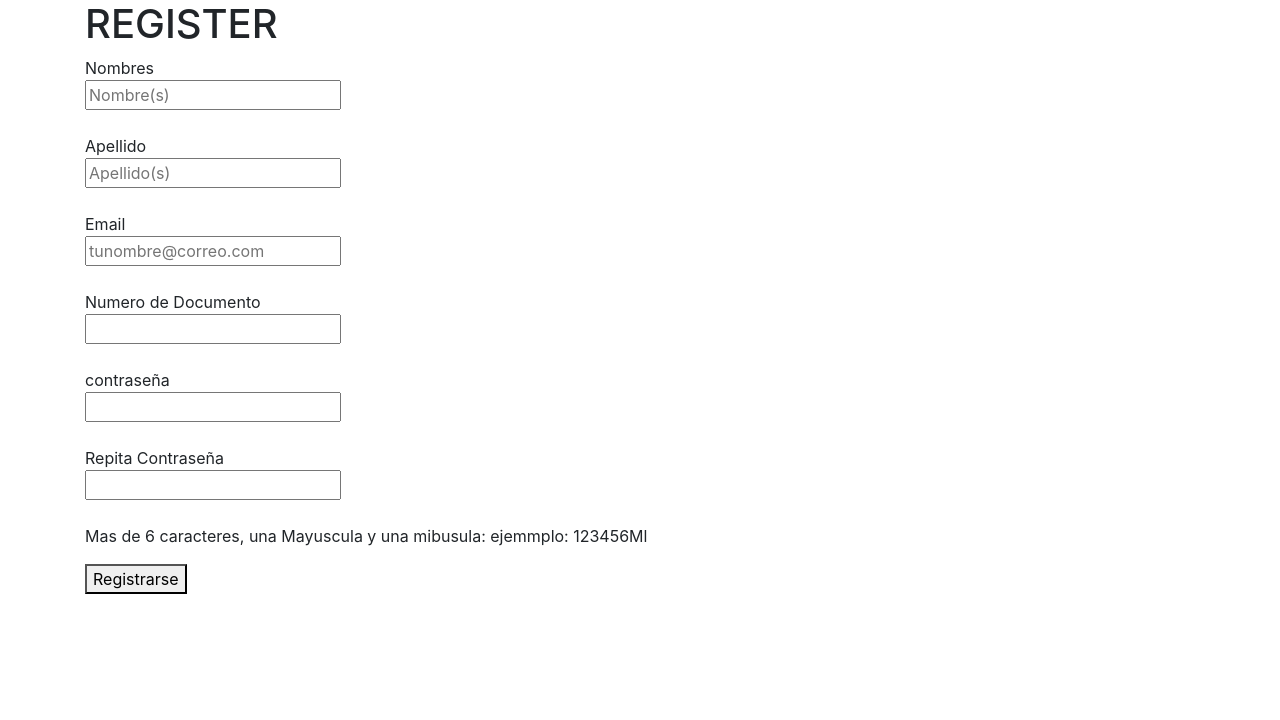
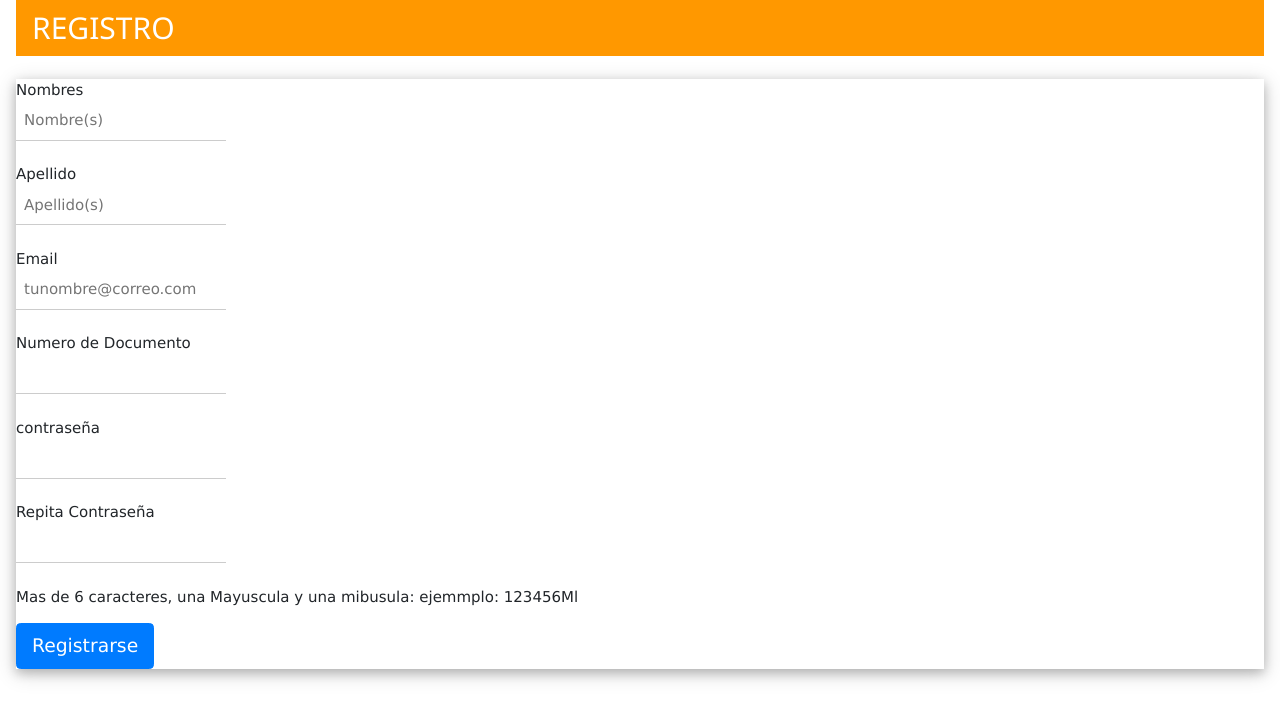
Before and after one commit to kevin-cueva/Sennova1.2, a Django app: page /registro/ in a window 1280 px wide. Shown: the top 720 px of the page. Run offline with Django 3.2, Linux system fonts and the light colour scheme; some libraries are stand-ins or nearby versions.

Commit message:
inclucion CSS

```diff
--- a/areaContable/template/constitucionEmpresas/evalua.html
+++ b/areaContable/template/constitucionEmpresas/evalua.html
@@ -10,6 +10,10 @@
     <title>Consitucion</title>
 </head>
 <body>
+
+    <nav class="navbar navbar-dark" style="background-color: #fc7323;">
+        <a class="navbar-brand" href="#">Navbar</a>
+    </nav><br/>
 
     <div class="container">
         <form action="/constitucion/resultado" method="post" id="formulario" name="formulario">
@@ -61,6 +65,5 @@
         }
         </script>
 
-
 </body>
 </html>
--- a/areaContable/template/form_register.html
+++ b/areaContable/template/form_register.html
@@ -7,26 +7,29 @@
     <meta http-equiv="X-UA-Compatible" content="IE=edge">
     <meta name="viewport" content="width=device-width, initial-scale=1.0">
     <link rel="stylesheet" href="{% static 'estilos.css' %}">
-    <title>Document</title>
+    <link rel="stylesheet" href="https://www.w3schools.com/w3css/4/w3.css">
+    <title>Registro</title>
 </head>
 <body>
 
-    <div class="container">
-    <h1>REGISTER</h1>
-    <form action="/registro/" method="POST" id="formulario">
+    <div class="w3-container">
+        <div class="w3-container w3-orange">
+            <h2 style="color:#ffff;">REGISTRO</h2>
+          </div><br/>
+    <form action="/registro/" method="POST" id="formulario" class="w3-card-4">
         {% csrf_token %} <!--seguridad-->
         {{ form.as_p }}
-        <p><label>Nombres<br><input class="imp" type="text" id="nombre" name="nombre" placeholder="Nombre(s)"required pattern="^[a-zA-ZÀ-ÿ\s]{1,40}$"></label></p>
+        <p><label>Nombres<br><input class="w3-input" class="imp" type="text"  id="nombre" name="nombre" placeholder="Nombre(s)"required pattern="^[a-zA-ZÀ-ÿ\s]{1,40}$"></label></p>
 
-        <p><label>Apellido<br><input type="text" id="apl" name="apl" placeholder="Apellido(s)" required pattern="^[a-zA-ZÀ-ÿ\s]{1,40}$"></label></p>
+        <p><label>Apellido<br><input type="text" class="w3-input" id="apl" name="apl" placeholder="Apellido(s)" required pattern="^[a-zA-ZÀ-ÿ\s]{1,40}$"></label></p>
 
-        <p><label>Email<br><input type="email" id="email" name="email" placeholder="tunombre@correo.com" required ></label></p>
-        <p><label>Numero de Documento<br><input type="number" id="documento" name="documento" required pattern="^.{6,20}$"></label></p>
-        <p><label>contraseña<br><input type="password" id="contra1" name="contra1" required pattern="^.{6,20}$"></label></p>
+        <p><label>Email<br><input type="email" class="w3-input" id="email" name="email" placeholder="tunombre@correo.com" required ></label></p>
+        <p><label>Numero de Documento<br><input type="number" class="w3-input" id="documento" name="documento" required pattern="^.{6,20}$"></label></p>
+        <p><label>contraseña<br><input type="password" class="w3-input" id="contra1" name="contra1" required pattern="^.{6,20}$"></label></p>
 
-        <p><label>Repita Contraseña<br><input type="password" id="contra2" name="contra2" required="required" pattern="^.{6,20}$"></label></p>
+        <p><label>Repita Contraseña<br><input type="password" class="w3-input" id="contra2" name="contra2" required="required" pattern="^.{6,20}$"></label></p>
         <p>Mas de 6 caracteres, una Mayuscula y una mibusula: ejemmplo: 123456Ml</p>
-        <button type="submit" id="submit">Registrarse</button>
+        <button type="submit" id="submit" class="btn btn-primary btn-lg">Registrarse</button>
 
     </form>
 
```
Also changed, not shown: areaContable/template/index.html (+14 -7 lines).
